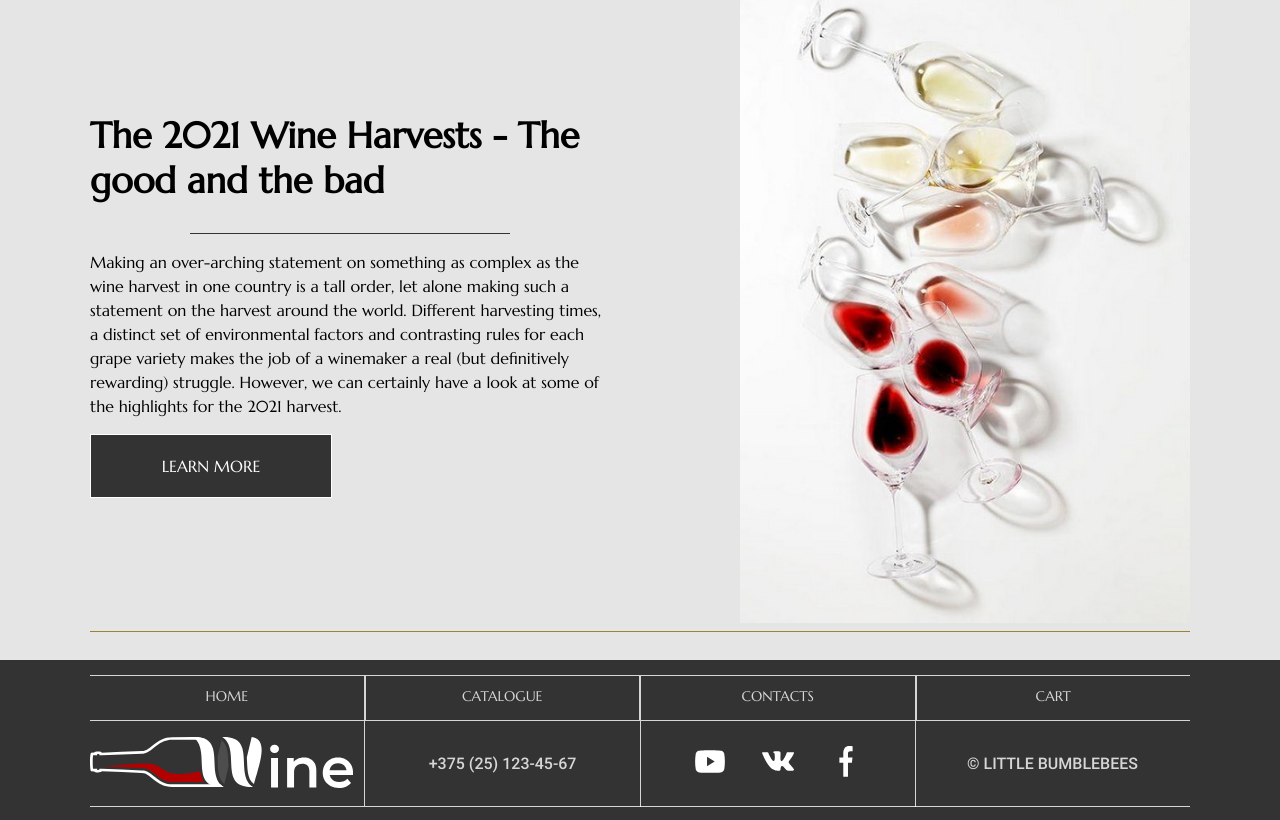
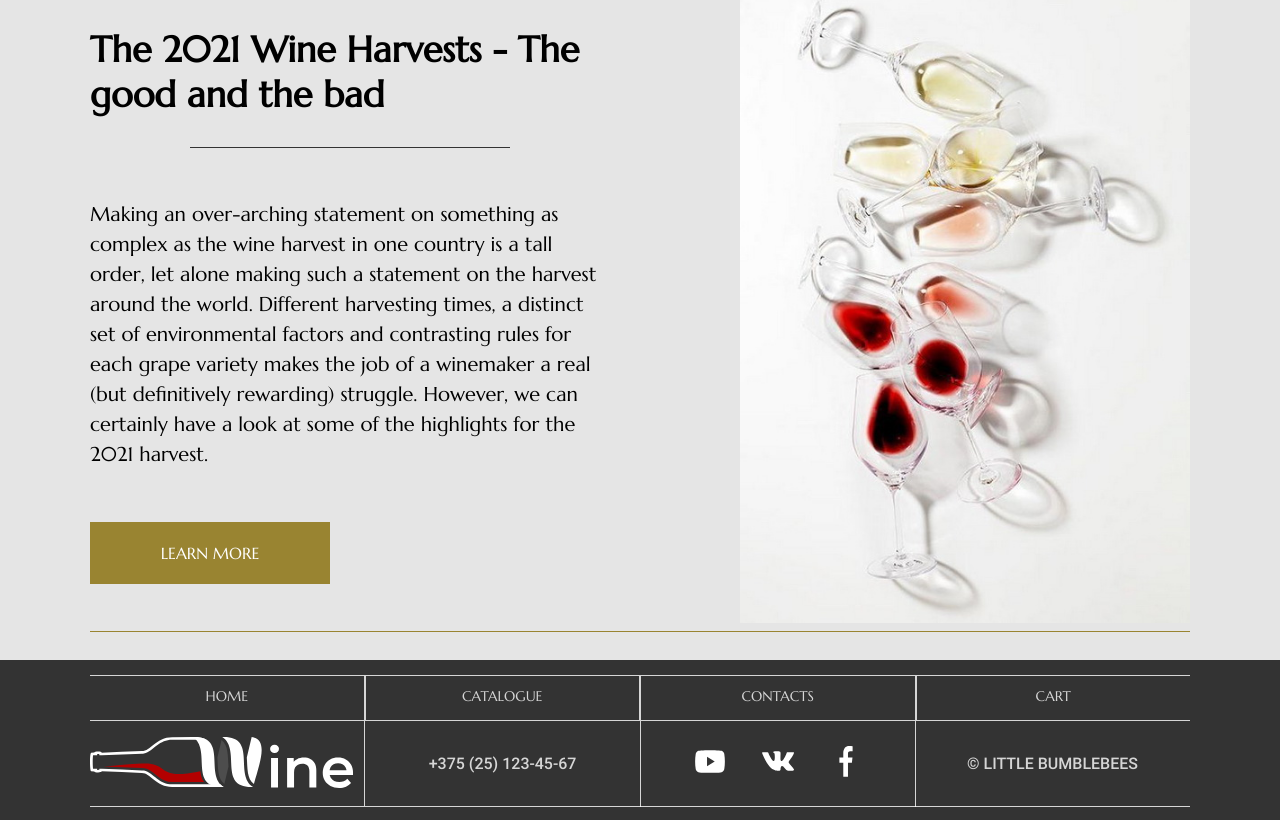
Before and after one commit to mitjasha/online-shop, a React (Create React App) app: page / in a window 1280 px wide. Shown: the part 2506-3326 px from the top of the page. Built offline with nearby package versions, Linux system fonts and the light colour scheme.

Commit message:
feat: style harvest section info

```diff
--- a/src/pages/MainPage/MainPage.scss
+++ b/src/pages/MainPage/MainPage.scss
@@ -187,12 +187,24 @@
 
   &__text {
     line-height: 1.5;
+    margin-bottom: 10%;
+    font-size: 20px;
   }
 
   &__button {
     width: 240px;
     height: 62px;
     color: white;
+    border: none;
+    cursor: pointer;
+    background-color: #998431;
+  }
+
+  &__button:hover {
+    background-color: transparent;
+    border: 1px solid #333333;
+    color: #333333;
+    transition: 0.3s;
   }
 
   &__image {
@@ -206,4 +218,5 @@
   height: 1px;
   border-style: none;
   background-color: #333333;
+  margin-bottom: 10%;
 }
```
